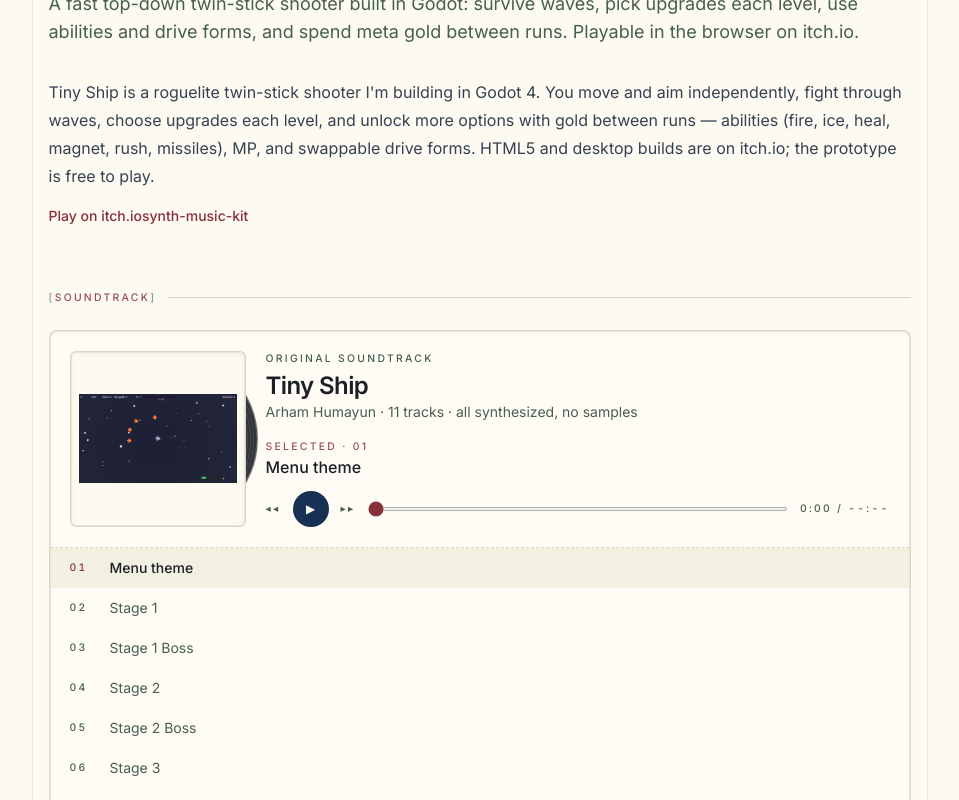
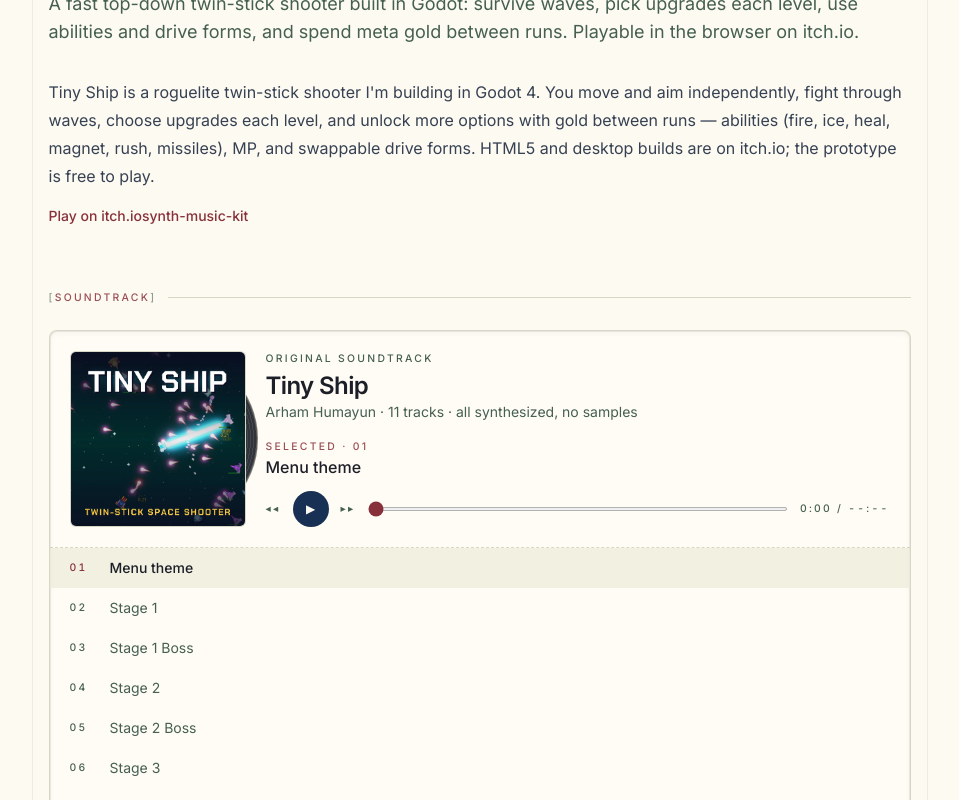
Before and after one commit to arhamHumayun/personal-site, a Next.js app: page /projects/tiny-ship in a window 1280 px wide. Shown: the part 580-1380 px from the top of the page, without its empty margins (153-1112 px from the left). Built offline with nearby package versions, Linux system fonts and the light colour scheme.

Commit message:
better pics

```diff
--- a/app/projects/tiny-ship/page.tsx
+++ b/app/projects/tiny-ship/page.tsx
@@ -11,7 +11,7 @@
   cardDescription: "Top-down twin-stick shooter in Godot, playable in the browser.",
   description:
     "A fast top-down twin-stick shooter built in Godot: survive waves, pick upgrades each level, use abilities and drive forms, and spend meta gold between runs. Playable in the browser on itch.io.",
-  img: "/images/tiny-ship.png",
+  img: "/images/tiny-ship.webp",
   url: "https://arham99.itch.io/tiny-ship",
 };
 
--- a/components/project/Soundtrack.tsx
+++ b/components/project/Soundtrack.tsx
@@ -95,7 +95,7 @@
             }}
           />
           <div className="relative size-full overflow-hidden rounded-sm border border-border lcd-bezel bg-background">
-            <Image src={cover} alt={`${title} cover`} fill sizes="176px" className="object-contain p-2" />
+            <Image src={cover} alt={`${title} cover`} fill sizes="176px" className="object-cover" />
           </div>
         </div>
 
```
Also changed, not shown: public/images/tiny-ship.png (deleted), public/images/tiny-ship.webp (added).
